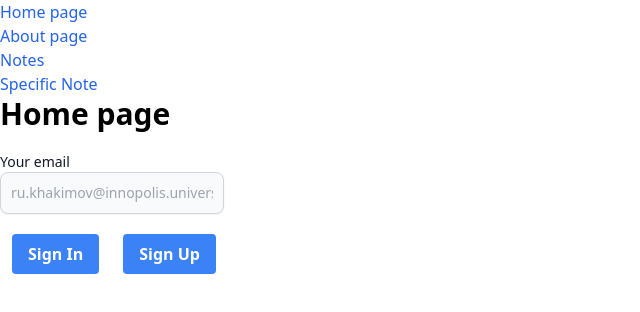
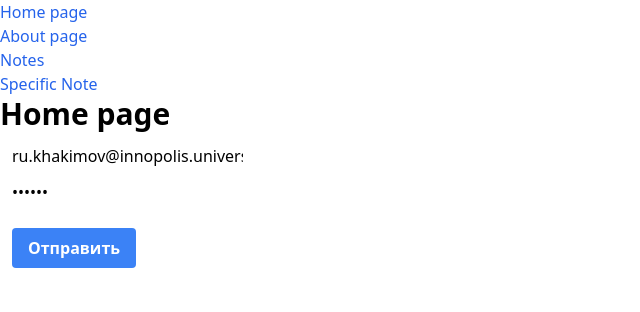
Before and after one commit to wareverdud/fwd-project, a Next.js app: page / in a window 1280 px wide. Shown: the top 312 px of the page, without its empty margins (0-640 px from the left). Built offline with nearby package versions, Linux system fonts and the light colour scheme.

Commit message:
restrtict pages for non auth

```diff
--- a/src/components/authorization.tsx
+++ b/src/components/authorization.tsx
@@ -1,95 +1,66 @@
 import { useState } from 'react'
-import Link from 'next/link'
 import {
   signInWithEmailAndPassword,
   createUserWithEmailAndPassword,
   getAuth,
 } from 'firebase/auth'
 import { app } from '../firebase-setup'
+import router from 'next/router'
 
 export default function Authorization() {
-  // const [email, setEmail] = useState('')
-  // const [password, setPassword] = useState('')
+  const [email, setEmail] = useState('ru.khakimov@innopolis.university')
+  const [password, setPassword] = useState('qwerty')
   const [uid, setUid] = useState('')
 
-  async function handleAuthorize() {
-    const email = 'ru.khakimov@innopolis.university'
-    const password = 'qwerty'
+  async function handleChangeEmail(event: React.ChangeEvent<HTMLInputElement>) {
+    setEmail(event.target.value)
+  }
 
+  async function handleChangePassword(
+    event: React.ChangeEvent<HTMLInputElement>
+  ) {
+    setPassword(event.target.value)
+  }
+
+  async function handleSubmit(event: React.SyntheticEvent<HTMLFormElement>) {
+    event.preventDefault()
     const auth = getAuth(app)
     try {
       const { user } = await signInWithEmailAndPassword(auth, email, password)
-      // console.log(user)
       console.log(user.uid)
       setUid(user.uid)
+      router.push('/notes')
     } catch (e: any) {
       console.log(e.message, e.code)
     }
   }
 
-  async function handleRegister() {
-    const email = 's.pasynkov@innopolis.university'
-    const password = '123456'
-
-    const auth = getAuth(app)
-    try {
-      const { user } = await createUserWithEmailAndPassword(
-        auth,
-        email,
-        password
-      )
-      console.log(user)
-    } catch (e: any) {
-      console.log(e.message, e.code)
-    }
-  }
-
-  const a = [
-    { label: 'Sign In', onClick: handleAuthorize },
-    { label: 'Sign Up', onClick: handleRegister },
-  ]
-
   return (
     <>
-      <form action="#" className="space-y-15">
-        <div>
-          <label className="block mb-2 text-sm font-medium text-gray-900 dark:text-gray-300">
-            Your email
-            <input
-              type="email"
-              className="text-center shadow-sm bg-gray-50 border border-gray-300 text-gray-900 text-sm rounded-lg focus:ring-primary-500 focus:border-primary-500 block p-2.5 dark:bg-gray-700 dark:border-gray-600 dark:placeholder-gray-400 dark:text-white dark:focus:ring-primary-500 dark:focus:border-primary-500 dark:shadow-sm-light"
-              placeholder="ru.khakimov@innopolis.university"
-              required
-            ></input>
-          </label>
+      <form onSubmit={handleSubmit}>
+        <div className="m-3">
+          <input
+            type="text"
+            value={email}
+            onChange={handleChangeEmail}
+            className="text-black"
+            placeholder="Email"
+          />
         </div>
-        <div>
-          {[
-            ['Sign In', handleAuthorize, 1],
-            ['Sign Up', handleRegister, 2],
-          ].map(([label, handler, id]) => (
-            <button
-              className="bg-blue-500 hover:bg-blue-700 text-white font-bold py-2 px-4 rounded m-3"
-              onClick={handler}
-              key={id}
-            >
-              {label}
-            </button>
-          ))}
-          {/* <button
-            className="bg-blue-500 hover:bg-blue-700 text-white font-bold py-2 px-4 rounded m-3"
-            onClick={handleAuthorize}
-          >
-            Sign In
-          </button>
-          <button
-            className="bg-blue-500 hover:bg-blue-700 text-white font-bold py-2 px-4 rounded m-3"
-            onClick={handleRegister}
-          >
-            Sign Up
-          </button> */}
+        <div className="m-3">
+          <input
+            type="password"
+            value={password}
+            onChange={handleChangePassword}
+            className="text-black"
+            placeholder="Password"
+          />
         </div>
-        <p>{uid}</p>
+        <input
+          type="submit"
+          value="Отправить"
+          className="bg-blue-500 hover:bg-blue-700 text-white font-bold py-2 px-4 rounded m-3"
+        />
       </form>
     </>
   )
--- a/src/components/layout.tsx
+++ b/src/components/layout.tsx
@@ -1,6 +1,10 @@
 import Link from 'next/link'
 
-export default function Layout({ children }) {
+interface DashboardLayoutProps {
+  children: React.ReactNode
+}
+
+export default function Layout(props: DashboardLayoutProps) {
   return (
     <>
       <nav>
@@ -27,7 +31,7 @@ export default function Layout({ children }) {
           </li>
         </ul>
       </nav>
-      <main>{children}</main>
+      <main>{props.children}</main>
     </>
   )
 }
--- a/src/firebase-setup.ts
+++ b/src/firebase-setup.ts
@@ -1,5 +1,6 @@
 import { initializeApp } from 'firebase/app'
 import { getFirestore } from 'firebase/firestore'
+import { getAuth } from 'firebase/auth'
 
 // import * as dotenv from 'dotenv'
 // dotenv.config()
@@ -20,6 +21,7 @@ const firebaseConfig = {
 // }
 
 const app = initializeApp(firebaseConfig)
+// const auth = getAuth(app)
 const db = getFirestore()
 
 export { app, db }
--- a/src/pages/_app.tsx
+++ b/src/pages/_app.tsx
@@ -1,8 +1,13 @@
 import '@/styles/global.css'
 import type { AppProps } from 'next/app'
 import Layout from '../components/layout'
+import { useRouter } from 'next/router'
 
 export default function App({ Component, pageProps }: AppProps) {
+  const router = useRouter()
+  if (router.basePath === '/') {
+    return <Component {...pageProps} />
+  }
   return (
     <Layout>
       <Component {...pageProps} />
--- a/src/pages/about.tsx
+++ b/src/pages/about.tsx
@@ -1,4 +1,5 @@
 import Head from 'next/head'
+import '../styles/About.module.css'
 
 export default function About() {
   return (
@@ -7,6 +8,7 @@ export default function About() {
         <title>About</title>
       </Head>
       <h1 className="text-3xl font-bold">About</h1>
+      {/* <h1 className="test">About</h1> */}
     </>
   )
 }
--- a/src/pages/index.tsx
+++ b/src/pages/index.tsx
@@ -1,4 +1,3 @@
-import Link from 'next/link'
 import Head from 'next/head'
 import Authorization from '@/components/authorization'
 
@@ -11,7 +10,7 @@ export default function Home() {
       </Head>
       <h1 className="text-3xl font-bold">Home page</h1>
 
-      <div className="my-5">
+      <div>
         <Authorization />
       </div>
     </>
--- a/src/pages/note/[id].tsx
+++ b/src/pages/note/[id].tsx
@@ -1,14 +1,36 @@
 import Head from 'next/head'
 import { useRouter } from 'next/router'
+import { useEffect, useRef } from 'react'
+import { app } from '../../firebase-setup'
+import { getAuth } from 'firebase/auth'
 
 export default function Note() {
   const router = useRouter()
+  const ref = useRef(true)
+
+  useEffect(() => {
+    if (ref.current) {
+      ref.current = false
+
+      const auth = getAuth(app)
+      const user = auth.currentUser
+
+      if (user) {
+        console.log('not authorized')
+      } else {
+        console.log(user)
+        router.push('/')
+      }
+    }
+  }, [])
+
   return (
     <>
       <Head>
         <title>Notes</title>
       </Head>
-      <h1>Notes {router.query.id}</h1>
+      <h1 className="text-3xl font-bold">Notes</h1>
+      <p>{router.query.id}</p>
     </>
   )
 }
--- a/src/pages/notes.tsx
+++ b/src/pages/notes.tsx
@@ -1,22 +1,47 @@
 import Head from 'next/head'
 import { db } from '../firebase-setup'
 import { doc, getDoc } from 'firebase/firestore'
-import { useState } from 'react'
+import { useEffect, useRef, useState } from 'react'
+import { app } from '../firebase-setup'
+import { useRouter } from 'next/router'
+import { getAuth } from 'firebase/auth'
+
+interface LessonsState {
+  lessonNumber: string
+  lessonContent: string
+}
 
 export default function Notes() {
-  const [lessons, setLessons] = useState({})
+  const router = useRouter()
+  const ref = useRef(true)
 
-  async function postNotes() {
+  useEffect(() => {
+    if (ref.current) {
+      ref.current = false
+
+      const auth = getAuth(app)
+      const user = auth.currentUser
+
+      if (user) {
+        console.log('not authorized')
+      } else {
+        console.log(user)
+        router.push('/')
+      }
+    }
+  }, [])
+
+  const [lessons, setLessons] = useState<LessonsState | string>('')
+
+  async function getNotes() {
     const uid = '2thVPqSvYDgfgvF6oQbAlijjA8X2'
     const docRef = doc(db, 'lessons', uid)
     const docSnap = await getDoc(docRef)
 
     if (docSnap.exists()) {
-      setLessons(docSnap.data())
-      console.log('Document data:', docSnap.data())
+      setLessons(docSnap.data() as LessonsState)
     } else {
-      setLessons({ 'Lesson-1': 'Empty' })
-      console.log('No such document!')
+      setLessons('No lessons')
     }
   }
 
@@ -26,10 +51,10 @@ export default function Notes() {
         <title>Notes</title>
       </Head>
       <div>
-        <h1>Notes</h1>
+        <h1 className="text-3xl font-bold">Notes</h1>
         <button
           className="bg-blue-500 hover:bg-blue-700 text-white font-bold py-2 px-4 rounded m-3"
-          onClick={postNotes}
+          onClick={getNotes}
         >
           Get Notes
         </button>
--- /dev/null
+++ b/src/styles/About.module.css
@@ -0,0 +1,4 @@
+h1.test {
+  background-color: aqua;
+  font-family: 'Courier New', Courier, monospace;
+}
```
Also changed, not shown: .eslintrc.json.
